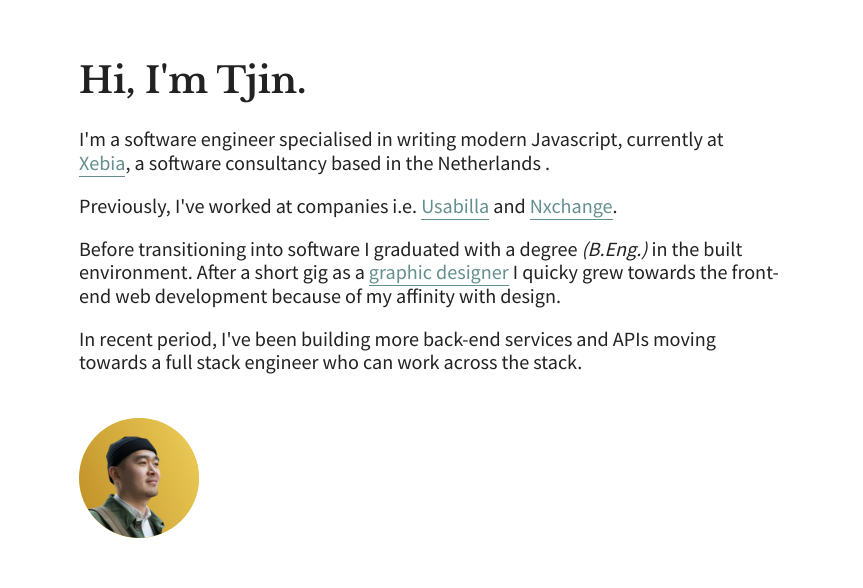
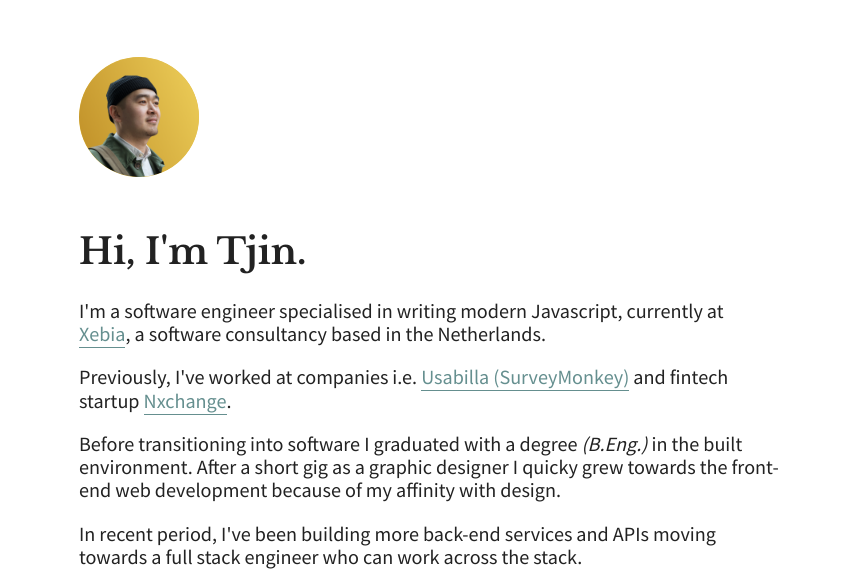
Before and after one commit to tjinauyeung/v3, a Gatsby site: page /about in a window 1280 px wide. Shown: the part 70-658 px from the top of the page, without its empty margins (211-1074 px from the left). Built offline with nearby package versions, Linux system fonts and the light colour scheme; Gatsby itself is replaced by a stand-in of ours.

Commit message:
update about page

```diff
--- a/src/pages/about.tsx
+++ b/src/pages/about.tsx
@@ -7,20 +7,21 @@ const About = () => (
   <Layout>
     <SEO title="About" />
     <div className="about">
+      <img className="about__avatar" src={require("../assets/avatar.png")} />
       <h1>Hi, I'm Tjin.</h1>
       <p>
         I'm a software engineer specialised in writing modern Javascript, currently at{" "}
         <a href="https://www.xebia.com" target="_blank">
           Xebia
         </a>
-        , a software consultancy based in the Netherlands .
+        , a software consultancy based in the Netherlands.
       </p>
       <p>
         Previously, I've worked at companies i.e.{" "}
         <a href="https://www.usabilla.com" target="_blank">
-          Usabilla
+          Usabilla (SurveyMonkey)
         </a>{" "}
-        and{" "}
+        and fintech startup {" "}
         <a href="https://www.nxchange.com" target="_blank">
           Nxchange
         </a>
@@ -28,17 +29,12 @@ const About = () => (
       </p>
       <p>
         Before transitioning into software I graduated with a degree <i>(B.Eng.)</i> in the built
-        environment. After a short gig as a{" "}
-        <a href="https://www.behance.net/tjinauyeung" target="_blank">
-          graphic designer
-        </a>{" "}
-        I quicky grew towards the front-end web development because of my affinity with design.
+        environment. After a short gig as a graphic designer I quicky grew towards the front-end web development because of my affinity with design.
       </p>
       <p>
         In recent period, I've been building more back-end services and APIs moving towards a full
         stack engineer who can work across the stack.
       </p>
-      <img className="about__avatar" src={require("../assets/avatar.png")} />
     </div>
   </Layout>
 );
```
